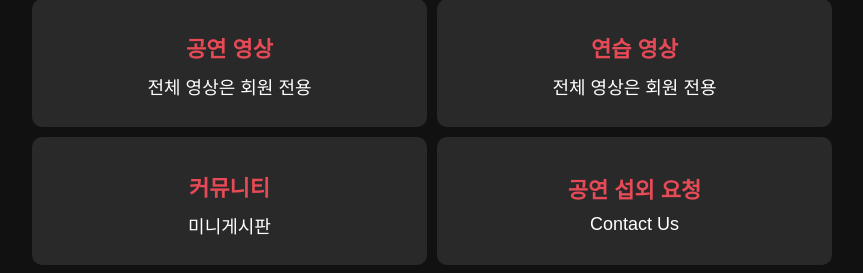
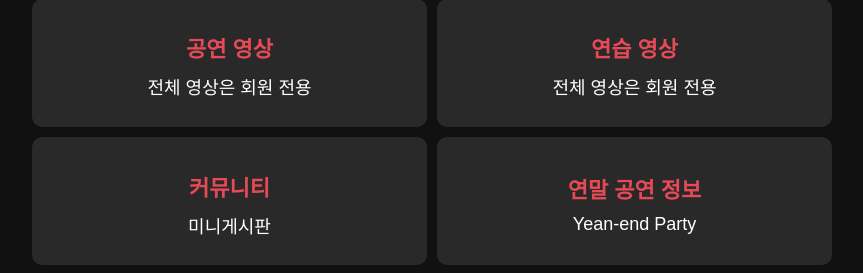
Before and after one commit to jingiru/9ine, a Flask app: page / in a window 1280 px wide. Shown: the part 233-506 px from the top of the page, without its empty margins (208-1071 px from the left). Run offline with Flask 3, Linux system fonts and the light colour scheme.

Commit message:
Update contact section title and description

```diff
--- a/templates/index.html
+++ b/templates/index.html
@@ -40,8 +40,8 @@
             </section>
 
             <section id="contact" class="section" onclick="location.href='{{ url_for('contact') }}'">
-                <h2 class="section-title">공연 섭외 요청</h2>
-                <p>Contact Us</p>
+                <h2 class="section-title">연말 공연 정보</h2>
+                <p>Yean-end Party</p>
             </section>
         </div>
 
```
